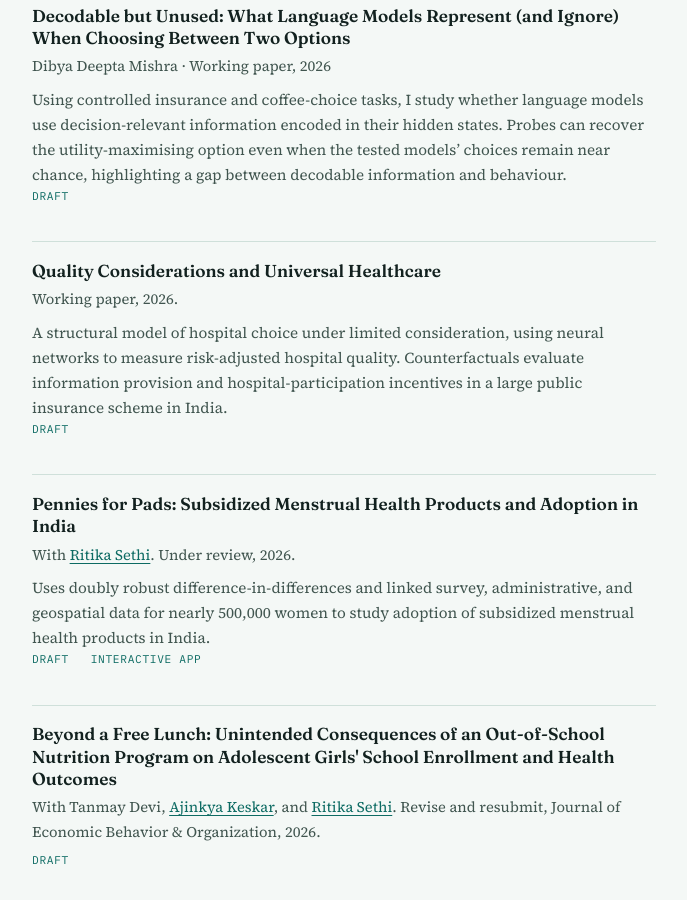
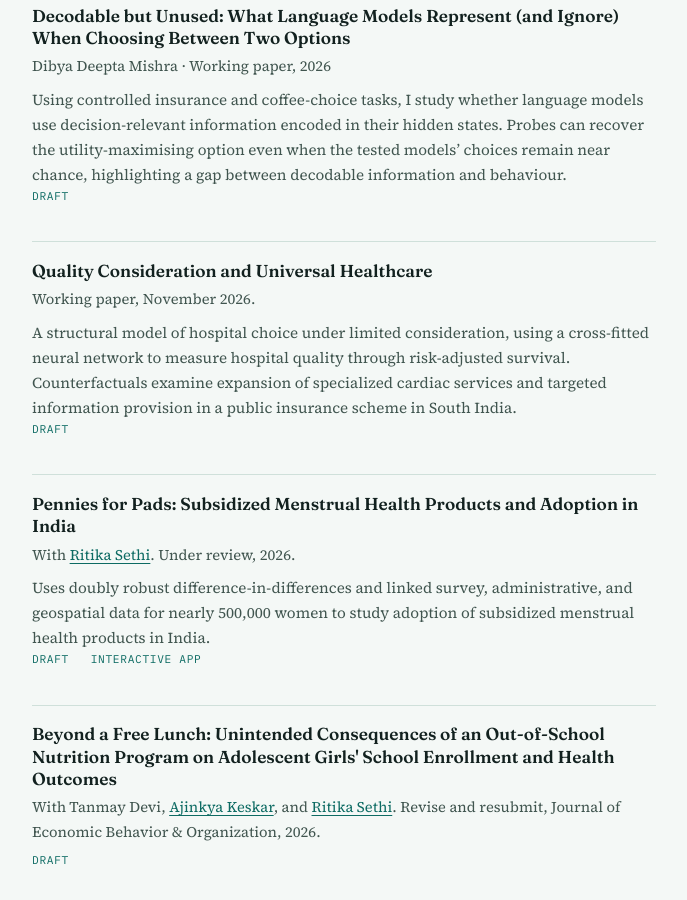
Before and after one commit to mishrad/mishrad.github.io, a Jekyll site: the page built from research.md, in a window 1280 px wide and 900 px high, scrolled down 1126 px. Shown: the whole window, without its empty margins (296-983 px from the left). Built offline with Jekyll 4.4.1, drawn with Linux system fonts in a browser that asks for light colours.

Commit message:
Update Quality Consideration working paper draft

```diff
--- a/research.md
+++ b/research.md
@@ -60,13 +60,14 @@ The full record of teaching, awards, service, and conferences is in my CV.
 </div>
 
 <div class="paper" id="quality-considerations">
-  <p class="paper-title">Quality Considerations and Universal Healthcare</p>
-  <p class="paper-meta">Working paper, 2026.</p>
+  <p class="paper-title">Quality Consideration and Universal Healthcare</p>
+  <p class="paper-meta">Working paper, November 2026.</p>
   <p class="paper-abstract">
     A structural model of hospital choice under limited consideration,
-    using neural networks to measure risk-adjusted hospital quality.
-    Counterfactuals evaluate information provision and hospital-participation
-    incentives in a large public insurance scheme in India.
+    using a cross-fitted neural network to measure hospital quality through
+    risk-adjusted survival. Counterfactuals examine expansion of specialized
+    cardiac services and targeted information provision in a public
+    insurance scheme in South India.
   </p>
   <p class="paper-links"><a href="{{ '/assets/files/qualcons.pdf' | relative_url }}">Draft</a></p>
 </div>
```
Also changed, not shown: 1 other file.
